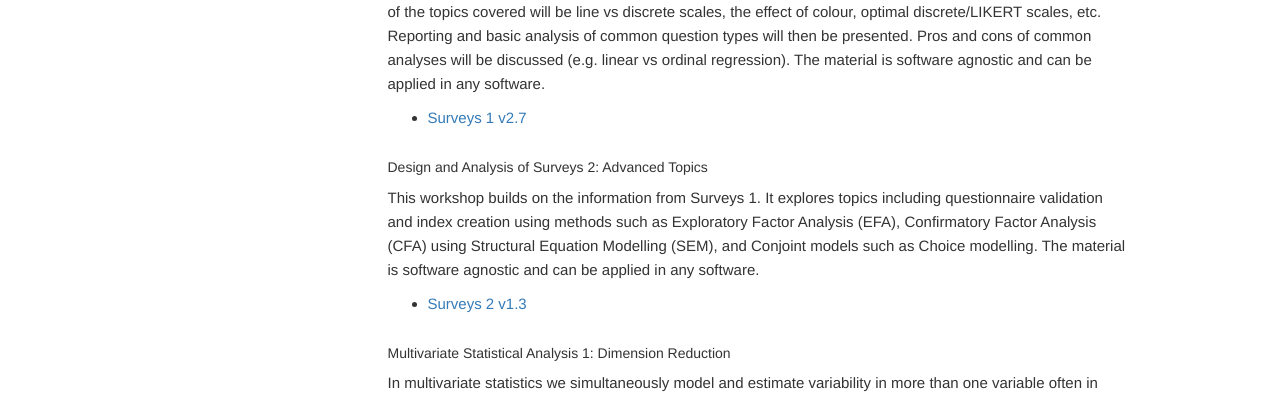
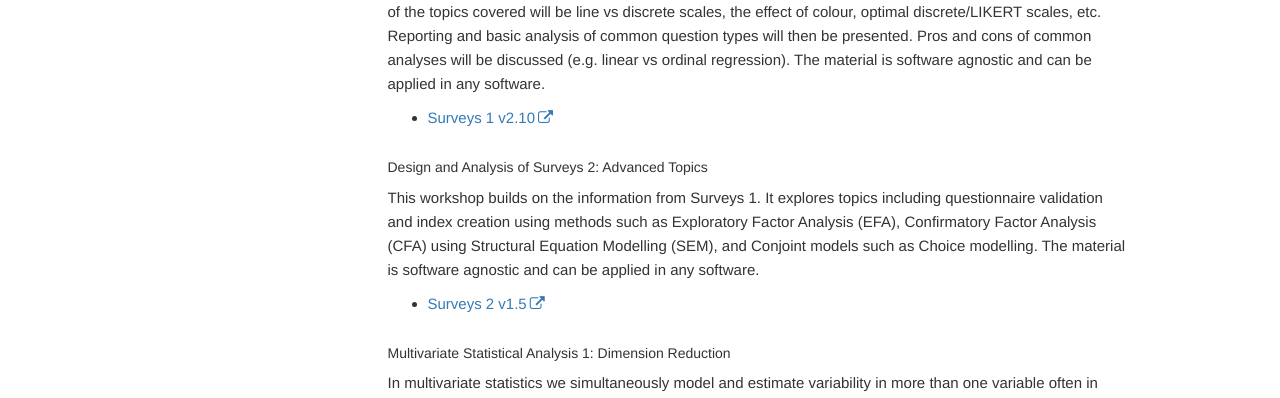
Before and after one commit to Sydney-Informatics-Hub/stats-resources, a Jekyll site: the page built from _docs/Sites/workshops_and_workflows.md, in a window 1280 px wide and 900 px high, scrolled down 4040 px. Shown: the part 151-549 px from the top of the window. Built offline with Jekyll 4.4.1, drawn with Linux system fonts in a browser that asks for light colours; nearby versions of some CDN libraries; comment, search, counter and statistics services are not loaded.

Commit message:
Update workshops_and_workflows.md

```diff
--- a/_docs/Sites/workshops_and_workflows.md
+++ b/_docs/Sites/workshops_and_workflows.md
@@ -76,11 +76,11 @@ This workshop examines and illustrates the key aspects and strategies of statist
 
 ##### Design and Analysis of Surveys 1
 This workshop is full of practical tips and guidelines on how to design, field, and analyse the more commonly used surveys. The initial focus is on how to setup and field a study. A variety of different questions and scales, including some unorthodox and novel ones, will be presented to give an appreciation of what is possible. Some of the topics covered will be line vs discrete scales, the effect of colour, optimal discrete/LIKERT scales, etc. Reporting and basic analysis of common question types will then be presented. Pros and cons of common analyses will be discussed (e.g. linear vs ordinal regression). The material is software agnostic and can be applied in any software.
-   * [Surveys 1 v2.7](assets/files/Surveys%201%20-%20An%20Introduction%20HANDOUTS%20v2.7%204-10-2022.pdf)
+   * [Surveys 1 v2.10](https://github.com/Sydney-Informatics-Hub/stats-resources/blob/gh-pages/assets/files/Surveys%201%20-%20An%20Introduction%20HANDOUTS%20v2.10%2023-5-2023.pdf)
 
 ##### Design and Analysis of Surveys 2: Advanced Topics
 This workshop builds on the information from Surveys 1. It explores topics including questionnaire validation and index creation using methods such as Exploratory Factor Analysis (EFA), Confirmatory Factor Analysis (CFA) using Structural Equation Modelling (SEM), and Conjoint models such as Choice modelling. The material is software agnostic and can be applied in any software.
-   * [Surveys 2 v1.3](assets/files/Surveys%202%20-%20Advanced%20Topics%20HANDOUTS%20v1.3%204-10-2022.pdf)
+   * [Surveys 2 v1.5](https://github.com/Sydney-Informatics-Hub/stats-resources/blob/gh-pages/assets/files/Surveys%202%20-%20Advanced%20Topics%20HANDOUTS%20v1.5%2023-5-2023.pdf)
 
 ##### Multivariate Statistical Analysis 1: Dimension Reduction
 In multivariate statistics we simultaneously model and estimate variability in more than one variable often in order to examine the relationship between variables. This workshop examines the key aspects of moving from univariate to multivariate analysis, and the situations where multivariate analysis is typically applied. The focus will be on practical application of concepts through examples.
```
